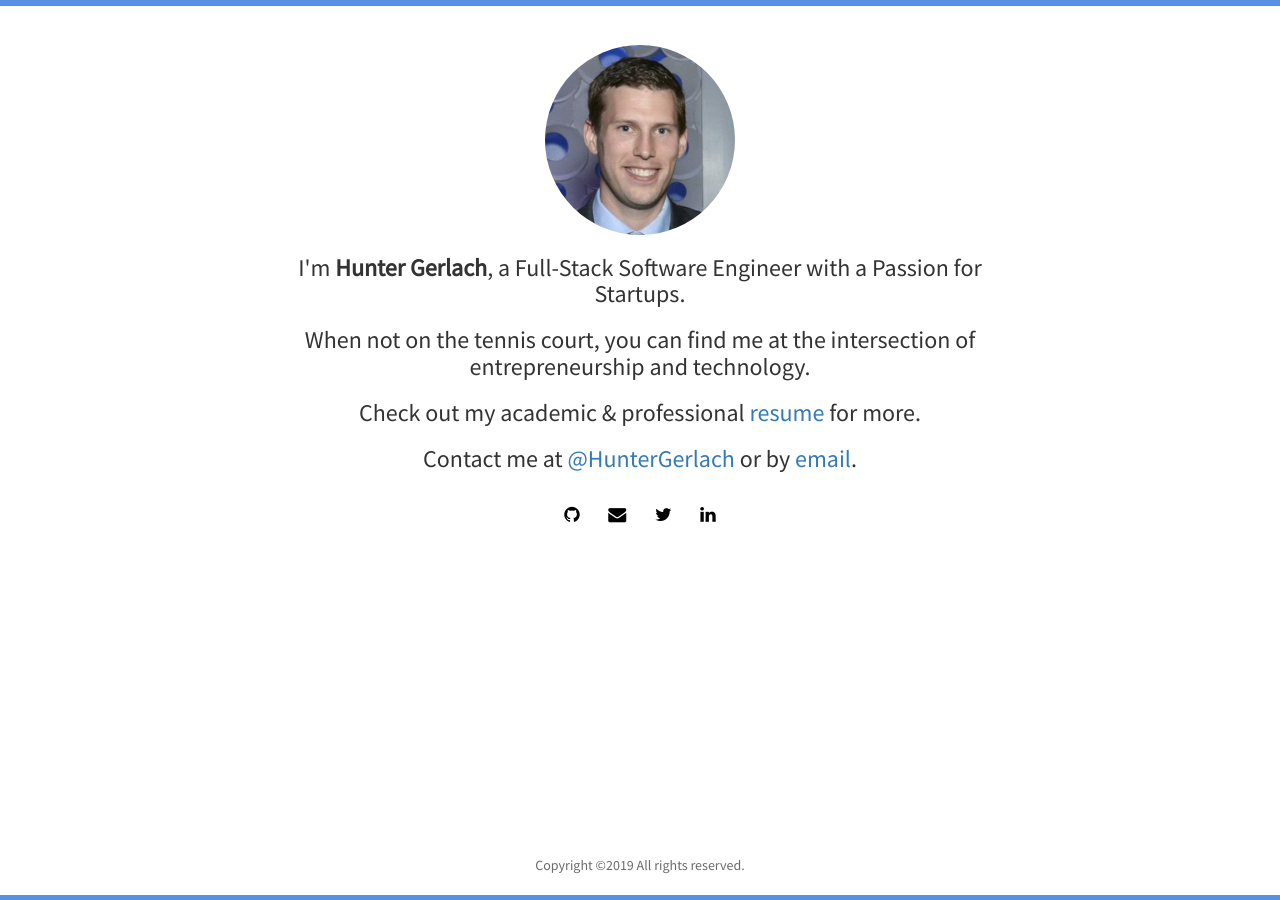
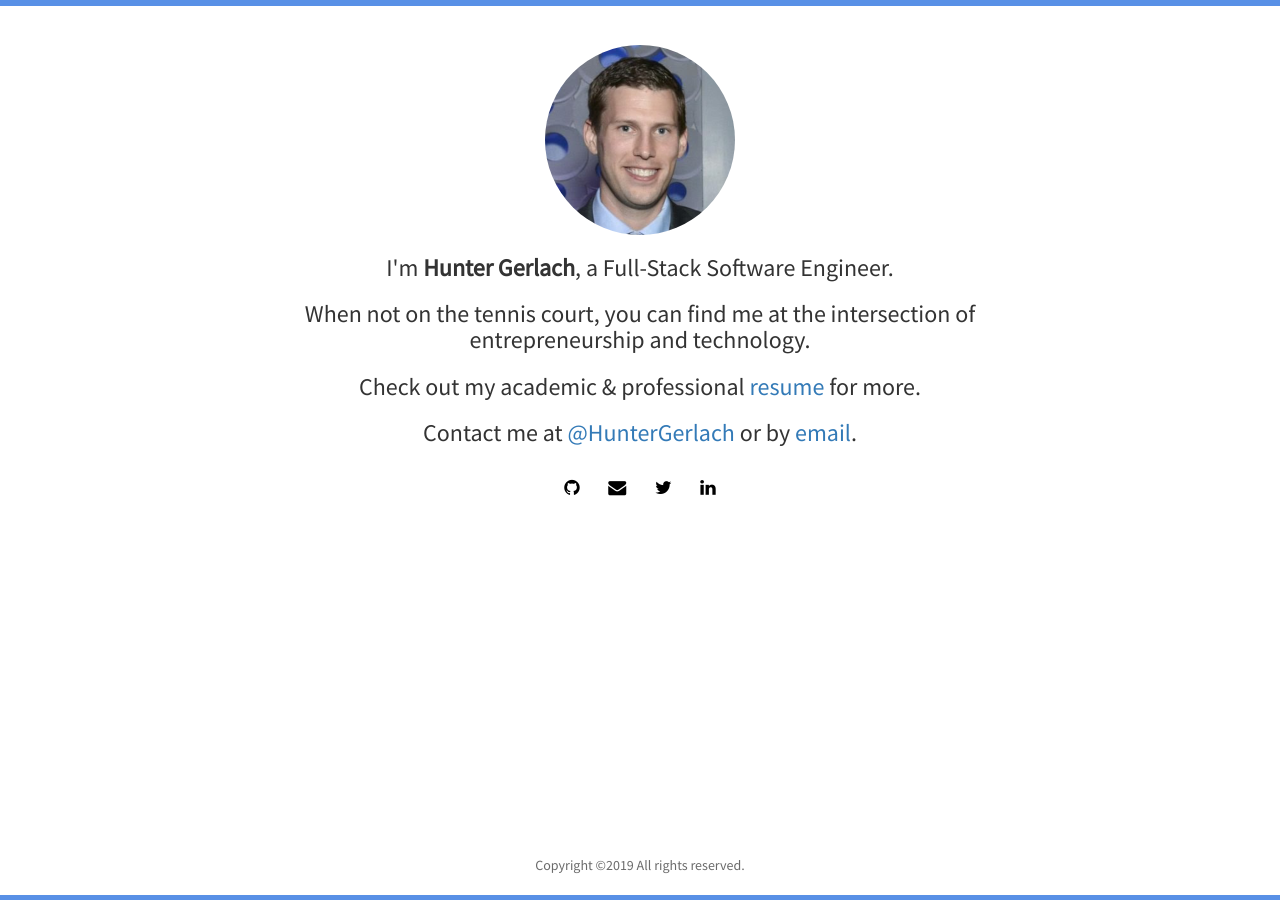
Before and after one commit to HunterGerlach/www.huntergerlach.com, a Jekyll site: the page built from index.html, in a window 1280 px wide. Built offline with Jekyll 4.4.1, drawn with Linux system fonts in a browser that asks for light colours; nearby versions of some CDN libraries; the list of posts is cut into pages by our own code.

Commit message:
Update index.html

```diff
--- a/index.html
+++ b/index.html
@@ -7,7 +7,7 @@
 	  <div class="avatar">
 		<img class="img-circle" src="{{ site.baseurl }}static/img/{{ site.avatar }}" alt="Responsive image">
 	  </div>
-	  <h3>I'm <strong>{{ site.author }}</strong>, a Full-Stack Software Engineer with a Passion for Startups.</h3>
+	  <h3>I'm <strong>{{ site.author }}</strong>, a Full-Stack Software Engineer.</h3>
 	  <h3>When not on the tennis court, you can find me at the intersection of entrepreneurship and technology.</h3>
 	  <!--<h3>Have a look at some of my working <a href="{{ site.baseurl }}projects.html"> projects</a>.</h3>-->
 	  <h3>Check out my academic &amp; professional <a href="https://www.linkedin.com/in/hgerlach/">resume</a> for more.</h3>
```
